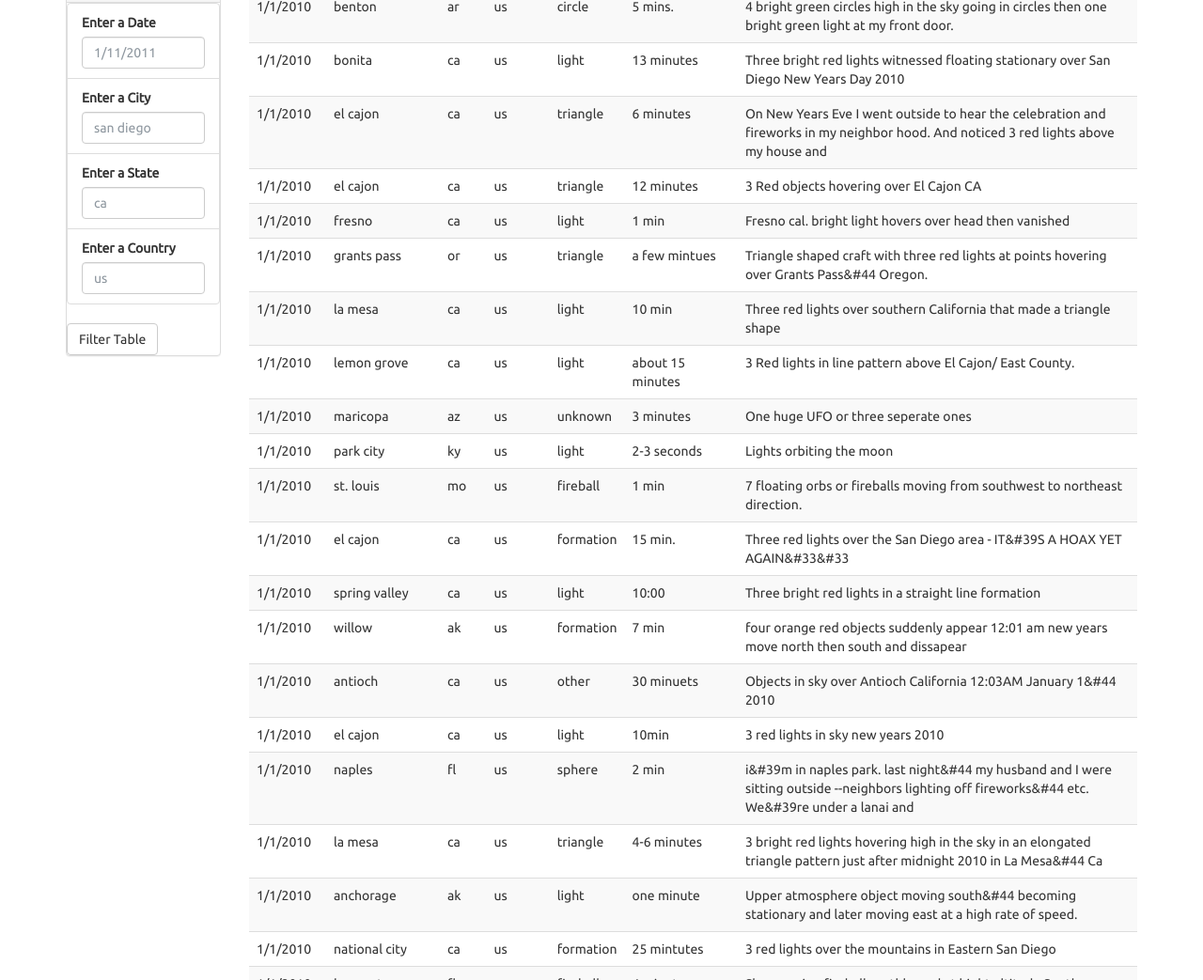
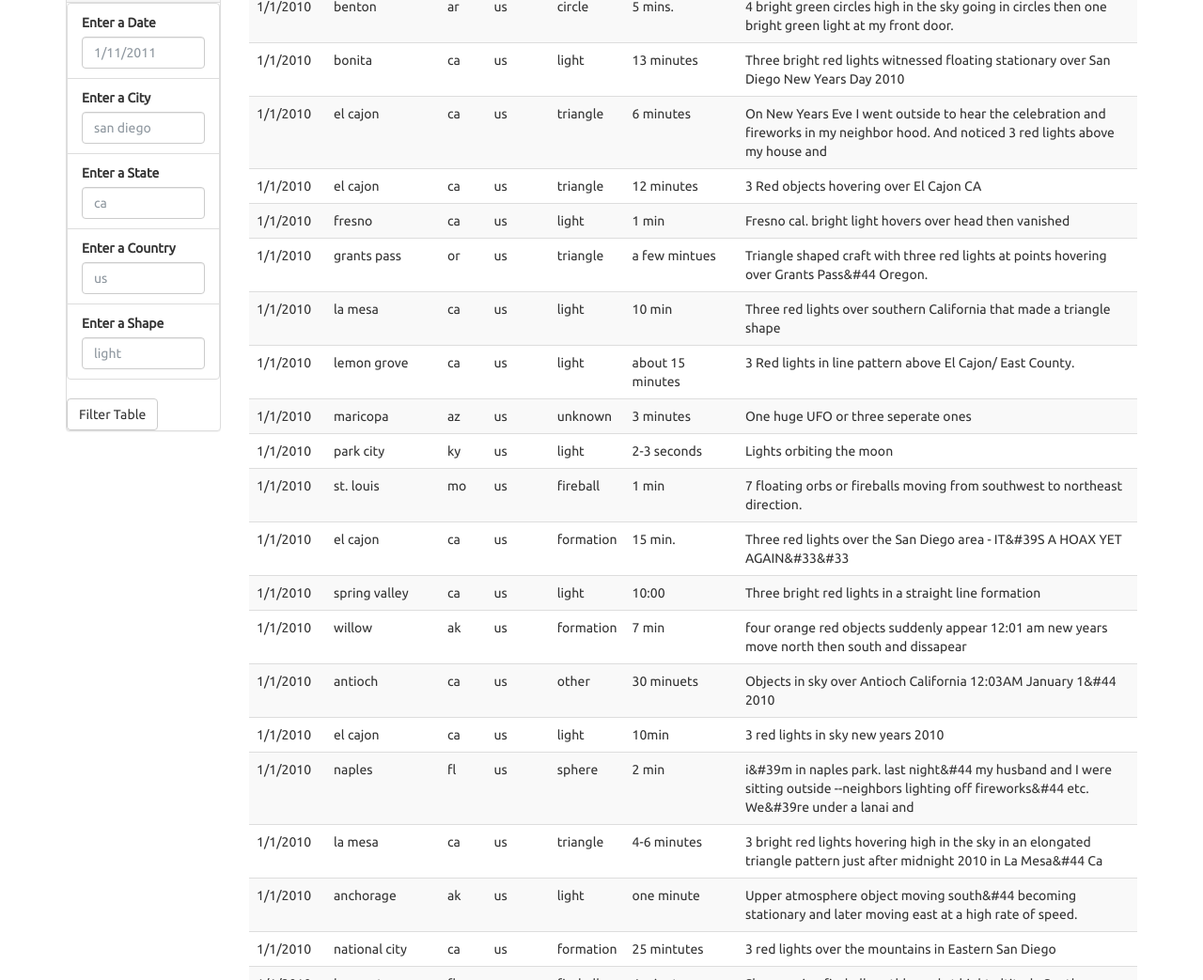
Before and after one commit to MorgaineB/javascript-challenge, a plain HTML site: page UFO-level-2/index.html in a window 1280 px wide. Shown: the part 711-1754 px from the top of the page at 94% size. Drawn offline with nearby package versions, Linux system fonts and the light colour scheme.

Commit message:
Added Shape filter button

```diff
--- a/UFO-level-2/index.html
+++ b/UFO-level-2/index.html
@@ -51,6 +51,10 @@
                         <label for="country">Enter a Country</label>
                         <input class="form-control" id="country" type="text" placeholder="us">
                       </li>
+                      <li class="filter list-group-item">
+                        <label for="shape">Enter a Shape</label>
+                        <input class="form-control" id="shape" type="text" placeholder="light">
+                      </li>
                     </ul>
                   </div>
                   <button id="filter-btn" type="button" class="btn btn-default">Filter Table</button>
```
